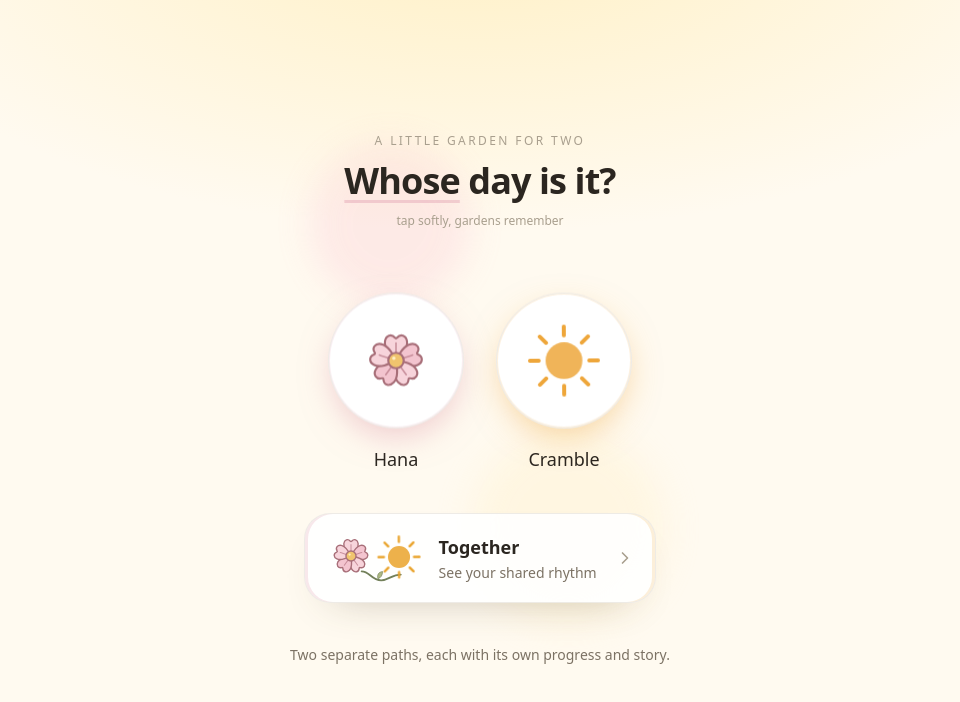
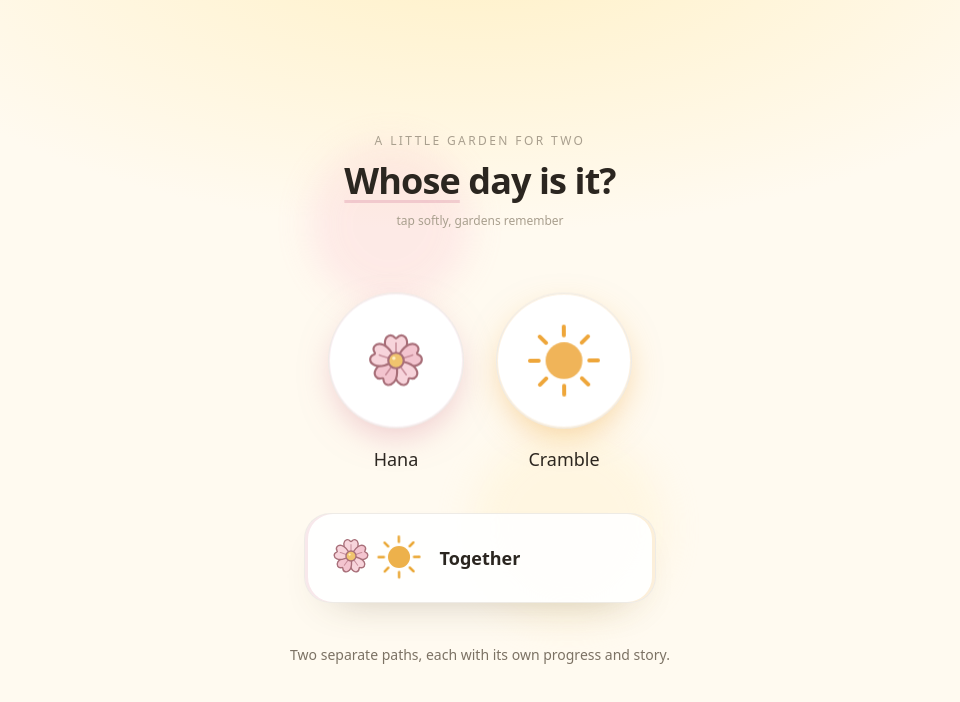
Before and after one commit to cramble19/hanafy, a React (Vite) app: page / in a window 1280 px wide. Shown: the top 702 px of the page, without its empty margins (160-1120 px from the left). Built offline with nearby package versions, Linux system fonts and the light colour scheme.

Commit message:
Simplify tracker headers and Together card

```diff
--- a/src/components/icons/TogetherMark.tsx
+++ b/src/components/icons/TogetherMark.tsx
@@ -11,25 +11,6 @@ export function TogetherMark({ className = '' }: Props) {
       aria-hidden="true"
     >
       <FlowerMark className="together-mark-flower" />
-      <svg
-        className="together-mark-vine"
-        viewBox="0 0 52 24"
-        focusable="false"
-      >
-        <path
-          d="M2 8c10 0 12 11 24 11 9 0 13-7 24-7"
-          fill="none"
-          stroke="currentColor"
-          strokeWidth="2.2"
-          strokeLinecap="round"
-        />
-        <path
-          d="M22 17c-1.4-5.1 1.2-8.4 5.7-8.7-.2 4.8-2.2 7.8-5.7 8.7Z"
-          fill="#aeb983"
-          stroke="#73805a"
-          strokeWidth="0.8"
-        />
-      </svg>
       <SunMark className="together-mark-sun" />
     </span>
   )
--- a/src/pages/CramblePage.tsx
+++ b/src/pages/CramblePage.tsx
@@ -24,7 +24,6 @@ import {
 import crambleChronicles from '@/data/crambleChronicles.json'
 import { crambleQuests } from '@/data/crambleQuests'
 import {
-  getCrambleChapterProgress,
   getCrambleJourneyProgress,
 } from '@/lib/crambleGame'
 import { type NewHabitInput } from '@/lib/customHabits'
@@ -151,7 +150,6 @@ export function CramblePage({
   const headingRef = usePageHeadingFocus()
   const catalog = getQuestCatalog(crambleQuests, game)
   const openActivities = getOpenActivityCatalog(game)
-  const chapter = getCrambleChapterProgress(game)
   const journey = getCrambleJourneyProgress(game)
   const activeProfilePause = getActiveProfilePause(game)
   const pausedOpenActivities = openActivities.filter(
@@ -189,23 +187,14 @@ export function CramblePage({
       <ProfileTopBar profile="cramble" onBack={onBack} />
 
       <header className="relative z-10 mb-5">
-        <p className="text-xs font-semibold uppercase tracking-[0.16em] text-faint">
-          The Sunward Archive · Chapter {chapter.chapterNumber}
-        </p>
-        <div className="mt-1 flex items-end justify-between gap-4">
-          <div>
-            <h1
-              ref={headingRef}
-              tabIndex={-1}
-              className="text-3xl font-semibold tracking-tight text-ink outline-none"
-            >
-              {chapter.isComplete ? 'The oath is fulfilled' : "Today's chapter"}
-            </h1>
-            <p className="mt-1 flex items-center gap-1.5 text-sm text-muted">
-              <CalendarDays className="size-4" aria-hidden="true" />
-              {displayDate(game.currentDate)}
-            </p>
-          </div>
+        <h1 ref={headingRef} tabIndex={-1} className="sr-only outline-none">
+          Cramble
+        </h1>
+        <div className="flex items-center justify-between gap-4">
+          <p className="flex items-center gap-1.5 text-sm text-muted">
+            <CalendarDays className="size-4" aria-hidden="true" />
+            {displayDate(game.currentDate)}
+          </p>
           <button
             type="button"
             onClick={onSyncCloud}
@@ -214,18 +203,18 @@ export function CramblePage({
               cloudSyncStatus === 'syncing' ||
               cloudSyncStatus === 'disabled'
             }
-            className="inline-flex min-h-11 shrink-0 items-center gap-1.5 rounded-full border border-border bg-surface px-3 py-2 text-xs font-semibold text-ink shadow-sm outline-none transition active:scale-95 disabled:cursor-not-allowed disabled:opacity-55 motion-reduce:transition-none"
+            className="inline-grid size-11 shrink-0 place-items-center rounded-full border border-border bg-transparent p-0 text-ink outline-none transition active:scale-95 disabled:cursor-not-allowed disabled:opacity-55 motion-reduce:transition-none"
             aria-label="Refresh Cramble's progress from database"
+            title="Refresh"
           >
             <RefreshCw
-              className={`size-3.5 ${
+              className={`size-4 ${
                 cloudSyncStatus === 'loading' || cloudSyncStatus === 'syncing'
                   ? 'animate-spin motion-reduce:animate-none'
                   : ''
               }`}
               aria-hidden="true"
             />
-            Refresh
           </button>
         </div>
         <p
--- a/src/pages/HanaPage.tsx
+++ b/src/pages/HanaPage.tsx
@@ -213,13 +213,14 @@ export function HanaPage({
               cloudSyncStatus === 'disabled' ||
               cloudSyncStatus === 'preview'
             }
-            className="hana-cozy-refresh inline-flex shrink-0 items-center gap-1.5 rounded-full border border-border bg-surface px-3 py-2 text-xs font-semibold text-ink outline-none transition active:scale-95 disabled:cursor-not-allowed disabled:opacity-55 focus-visible:ring-2 focus-visible:ring-ink/40 motion-reduce:transition-none"
+            className="hana-cozy-refresh inline-grid size-11 shrink-0 place-items-center rounded-full border border-border bg-transparent p-0 text-ink outline-none transition active:scale-95 disabled:cursor-not-allowed disabled:opacity-55 focus-visible:ring-2 focus-visible:ring-ink/40 motion-reduce:transition-none"
             aria-label="Refresh Hana's progress from database"
+            title="Refresh"
           >
             <RefreshCw
-              className={`size-3.5 ${cloudSyncStatus === 'loading' || cloudSyncStatus === 'syncing' ? 'animate-spin' : ''}`}
+              className={`size-4 ${cloudSyncStatus === 'loading' || cloudSyncStatus === 'syncing' ? 'animate-spin' : ''}`}
+              aria-hidden="true"
             />
-            Refresh
           </button>
         </div>
         <p className="hana-cozy-sync-status mt-2 text-xs text-faint">{getCloudSyncLabel(cloudSyncStatus, lastCloudSyncAt)}</p>
--- a/src/pages/HomePage.tsx
+++ b/src/pages/HomePage.tsx
@@ -1,5 +1,4 @@
 import { useEffect, useRef, useState } from 'react'
-import { ChevronRight } from 'lucide-react'
 import { FlowerMark } from '@/components/icons/FlowerMark'
 import { SunMark } from '@/components/icons/SunMark'
 import { TogetherMark } from '@/components/icons/TogetherMark'
@@ -187,16 +186,13 @@ export function HomePage({
         type="button"
         onClick={onSelectTogether}
         aria-label="Open combined stats for Hana and Cramble"
-        className="home-together-card mt-10 flex w-full items-center gap-4 rounded-[26px] border border-border bg-surface/90 px-5 py-4 text-left outline-none"
+        className="home-together-card mt-10 w-full rounded-[26px] border border-border bg-surface/90 px-5 py-4 outline-none"
       >
         <TogetherMark className="home-together-mark shrink-0" />
-        <span className="min-w-0 flex-1">
-          <span className="block text-lg font-semibold text-ink">Together</span>
-          <span className="mt-0.5 block text-sm text-muted">
-            See your shared rhythm
-          </span>
+        <span className="home-together-label text-lg font-semibold text-ink">
+          Together
         </span>
-        <ChevronRight className="size-5 shrink-0 text-faint" aria-hidden="true" />
+        <span className="home-together-balance" aria-hidden="true" />
       </button>
 
       <p className="mt-10 text-center text-sm leading-6 text-muted">
```
Also changed, not shown: src/styles/globals.css, 2 other files (tests, documents, lock files or other folders).
